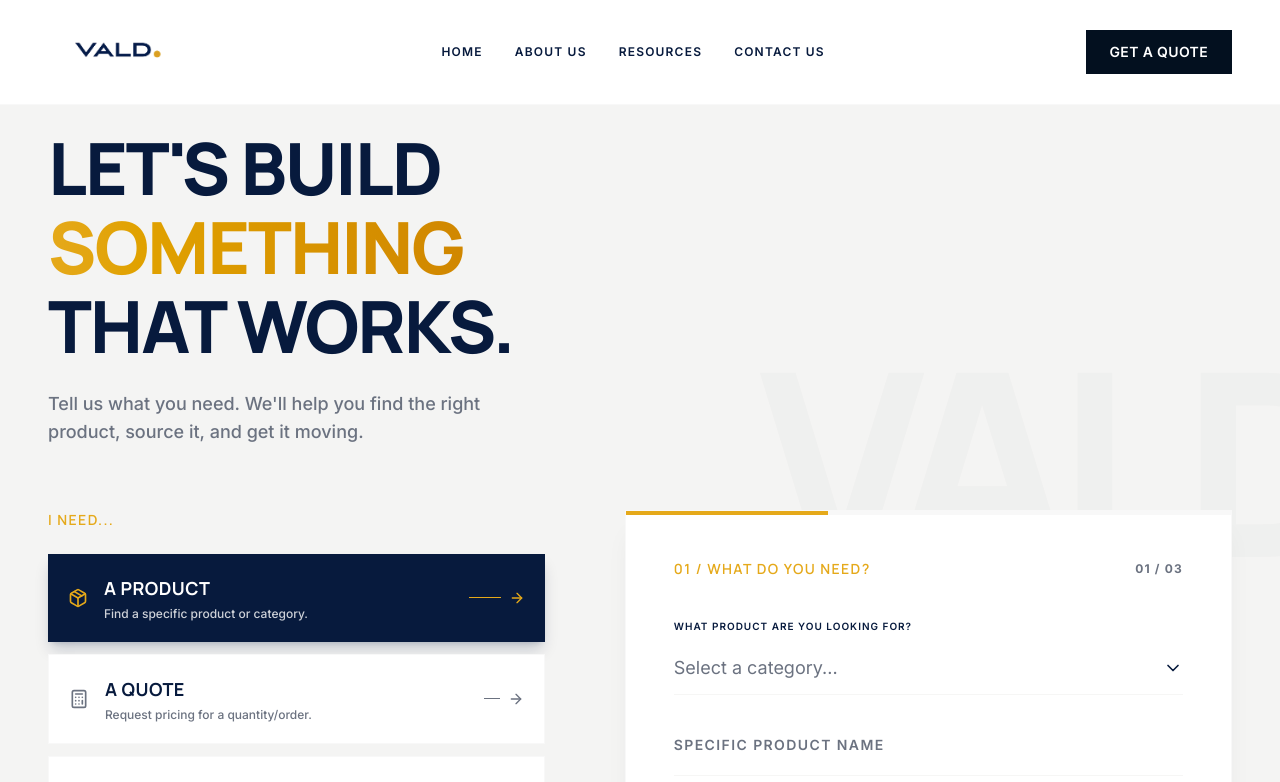
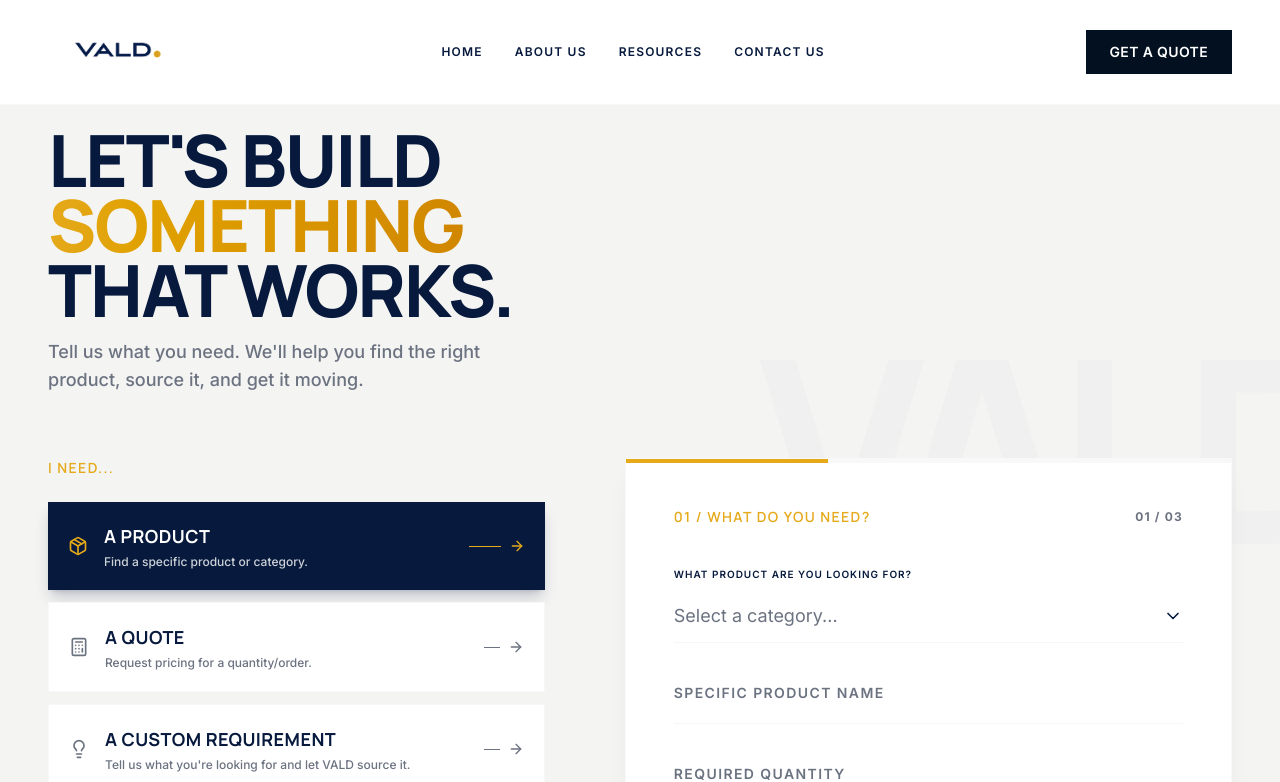
Before and after one commit to venusaljadeed-maker/vald, a Next.js app: page /contact in a window 1280 px wide. Shown: the top 782 px of the page. Built offline with nearby package versions, Linux system fonts and the light colour scheme.

Commit message:
style: tighten line height on contact page heading to remove space

```diff
--- a/src/app/contact/page.tsx
+++ b/src/app/contact/page.tsx
@@ -21,7 +21,7 @@ export default function ContactPage() {
 
       <div className="container mx-auto px-6 lg:px-12 relative z-10">
         <div className="max-w-3xl mb-16">
-          <h1 className="text-5xl lg:text-7xl font-display font-black text-vald-deep-navy leading-[1.1] tracking-tight mb-6">
+          <h1 className="text-5xl lg:text-7xl font-display font-black text-vald-deep-navy leading-[0.9] tracking-tight mb-4">
             LET'S BUILD<br />
             <span className="text-transparent bg-clip-text bg-gradient-to-r from-vald-gold to-yellow-600">SOMETHING</span><br />
             THAT WORKS.
```
